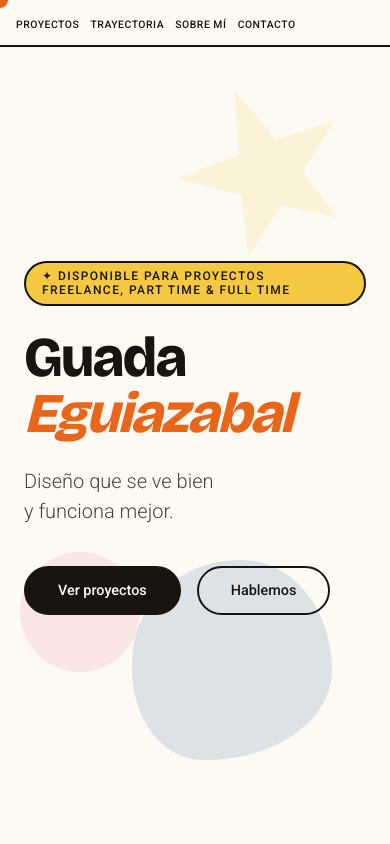
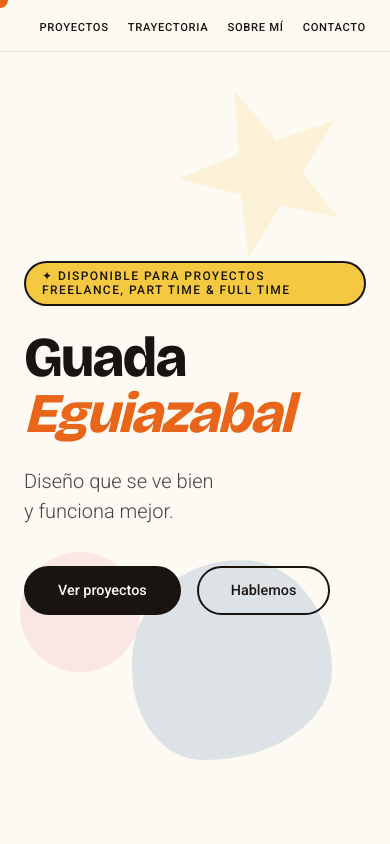
Before and after one commit to guadesign/guadesign.github.io, a React (Vite) app: page / in a window 390 px wide. Shown: the top 844 px of the page. Built offline with nearby package versions, Linux system fonts and the light colour scheme.

Commit message:
Update Nav.module.css

```diff
--- a/src/components/Nav.module.css
+++ b/src/components/Nav.module.css
@@ -1,44 +1,35 @@
 .nav {
   position: fixed; top: 0; left: 0; right: 0;
   z-index: 100;
-  display: flex; justify-content: space-between; align-items: center;
-  padding: 1rem 2rem;
+  display: flex;
+  justify-content: flex-end;
+  align-items: center;
+  padding: 1.2rem 3rem;
   background: var(--white);
-  border-bottom: 2px solid var(--dark);
-  gap: 1rem;
-}
-
-.logo {
-  font-family: var(--font-display);
-  font-size: 1.1rem;
-  font-weight: 900;
-  letter-spacing: -0.02em;
-  white-space: nowrap;
-  flex-shrink: 0;
+  border-bottom: 1.5px solid rgba(26,20,16,0.1);
 }
 
 .links {
   display: flex;
-  gap: 1.2rem;
+  gap: 2rem;
   list-style: none;
 }
 
 .links a {
   text-decoration: none;
   color: var(--dark);
-  font-size: 0.78rem;
+  font-family: var(--font-body);
+  font-size: 0.82rem;
   font-weight: 500;
-  letter-spacing: 0.05em;
+  letter-spacing: 0.06em;
   text-transform: uppercase;
   transition: color 0.2s;
-  white-space: nowrap;
 }
 
 .links a:hover { color: var(--orange); }
 
 @media (max-width: 768px) {
-  .nav { padding: 0.8rem 1rem; }
-  .logo { font-size: 0.9rem; }
-  .links { gap: 0.7rem; }
-  .links a { font-size: 0.65rem; }
+  .nav { padding: 1rem 1.5rem; }
+  .links { gap: 1.2rem; }
+  .links a { font-size: 0.7rem; }
 }
```
